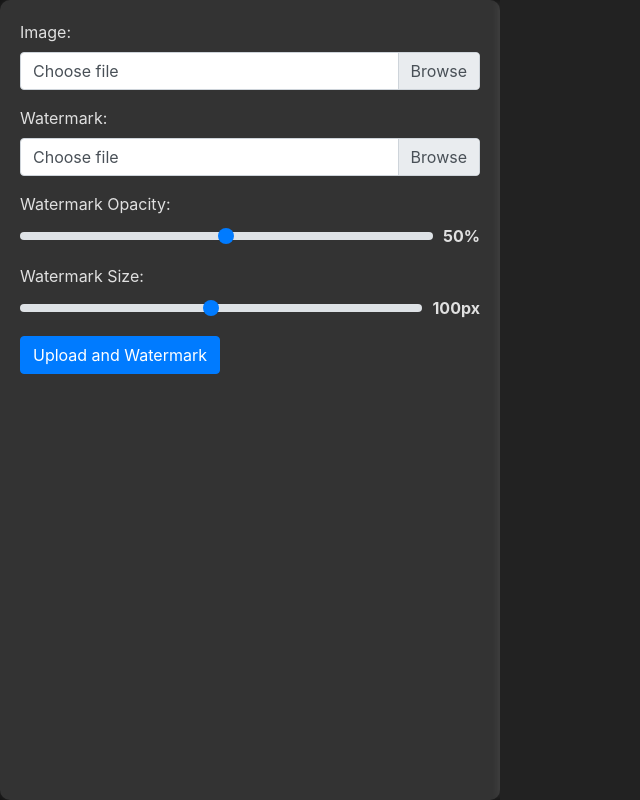
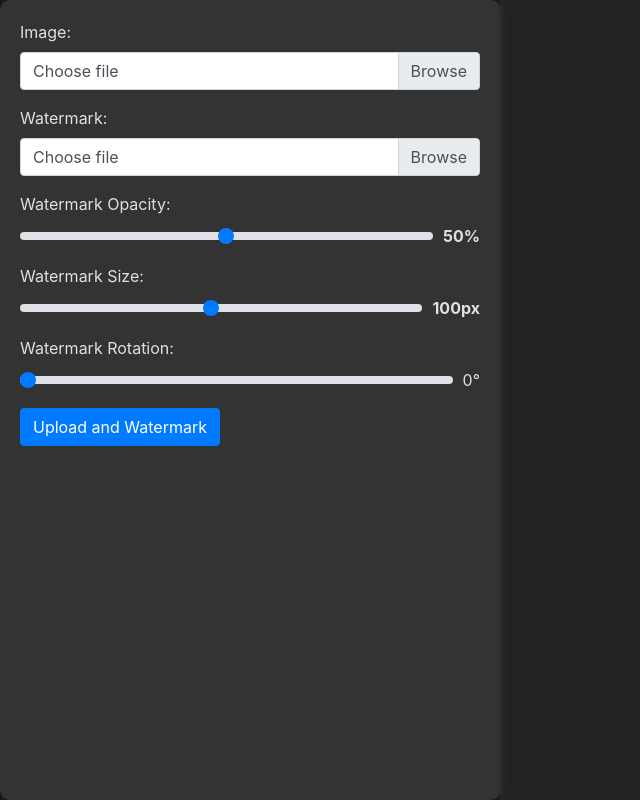
Before and after one commit to K-u-r-c/WatermarkApp, a Django app: page / in a window 1280 px wide. Shown: the whole page, without its empty margins (0-640 px from the left). Run offline with Django 5.2, Linux system fonts and the light colour scheme; some libraries are stand-ins or nearby versions.

```diff
--- a/templates/watermark_app/index.html
+++ b/templates/watermark_app/index.html
@@ -31,6 +31,7 @@
         box-shadow: 0 0 10px rgba(255, 255, 255, 0.1);
         color: #e0e0e0;
         margin: 0;
+        z-index: 1000;
       }
 
       .preview-container {
@@ -44,7 +45,7 @@
       .imagePreview {
         float: left;
         position: relative;
-        overflow: hidden;
+        overflow: visible;
         height: 100%;
       }
 
@@ -111,6 +112,14 @@
             <div class="range-field">
               <input type="range" name="size" id="size" class="custom-range" min="10" max="200" value="100" oninput="updateWatermarkSize(this.value)" required />
               <span id="sizeValue" class="size-percentage">100px</span>
+            </div>
+          </div>
+
+          <div class="form-group">
+            <label for="rotation">Watermark Rotation:</label>
+            <div class="range-field">
+              <input type="range" name="rotation" id="rotation" class="custom-range" min="0" max="360" value="0" oninput="updateWatermarkRotation(this.value)" required />
+              <span id="rotationValue" class="rotation-percentage">0°</span>
             </div>
           </div>
 
@@ -217,6 +226,7 @@
             if (isWatermark) {
               const existingWatermarkImg = document.getElementById('watermarkImg')
               if (existingWatermarkImg) {
+                previewContainer.removeChild(existingWatermarkImg.nextSibling)
                 previewContainer.removeChild(existingWatermarkImg)
               }
               const watermarkImg = document.createElement('img')
@@ -229,6 +239,14 @@
               watermarkImg.style.cursor = 'move'
               watermarkImg.setAttribute('id', 'watermarkImg')
 
+              const selectionMark = document.createElement('div')
+              selectionMark.id = 'selectionMark'
+              selectionMark.style.position = 'absolute'
+              selectionMark.style.left = '0'
+              selectionMark.style.top = '0'
+              selectionMark.style.pointerEvents = 'none'
+              selectionMark.style.border = '2px dashed blue'
+
               watermarkImg.onload = function () {
                 const baseImage = document.querySelector('#imagePreview img:not(#watermarkImg)')
                 if (baseImage) {
@@ -240,8 +258,19 @@
 
                   watermarkImg.style.width = `${document.getElementById('size').value * scaleFactor}px`
                 }
+
                 previewContainer.appendChild(watermarkImg)
-                enableDrag(watermarkImg, baseImage)
+                previewContainer.appendChild(selectionMark)
+
+                enableDrag(watermarkImg, baseImage, selectionMark)
+                adjustSelectionMark(selectionMark, watermarkImg)
+
+                watermarkImg.addEventListener('mouseenter', () => {
+                  selectionMark.style.border = '2px solid blue'
+                })
+                watermarkImg.addEventListener('mouseleave', () => {
+                  selectionMark.style.border = '2px dashed blue'
+                })
               }
               watermarkImg.setAttribute('src', e.target.result)
             } else {
@@ -260,7 +289,16 @@
         }
       }
 
-      function enableDrag(element, containerImage) {
+      function adjustSelectionMark(selectionMark, watermarkImg) {
+        selectionMark.style.width = watermarkImg.offsetWidth + 'px'
+        selectionMark.style.height = watermarkImg.offsetHeight + 'px'
+        selectionMark.style.left = watermarkImg.style.left
+        selectionMark.style.top = watermarkImg.style.top
+
+        selectionMark.style.transform = watermarkImg.style.transform
+      }
+
+      function enableDrag(element, containerImage, selectionMark) {
         let x = 0,
           y = 0,
           l = 0,
@@ -273,6 +311,7 @@
           y = e.clientY
           l = element.offsetLeft
           t = element.offsetTop
+          selectionMark.style.border = '2px solid red'
           document.onmousemove = (e) => {
             e.preventDefault()
             if (!isDragging) return
@@ -280,18 +319,18 @@
             let newX = l + e.clientX - x
             let newY = t + e.clientY - y
 
-            const elRect = element.getBoundingClientRect()
-            if (newX < 0) newX = 0
-            if (newY < 0) newY = 0
-            if (newX + elRect.width > containerImage.width) newX = containerImage.width - elRect.width
-            if (newY + elRect.height > containerImage.height) newY = containerImage.height - elRect.height
             element.style.left = newX + 'px'
             element.style.top = newY + 'px'
+
+            selectionMark.style.left = newX + 'px'
+            selectionMark.style.top = newY + 'px'
           }
           document.onmouseup = () => {
             isDragging = false
             document.onmousemove = null
             document.onmouseup = null
+            selectionMark.style.border = '2px solid blue'
+
             const baseImage = document.querySelector('#imagePreview img:not(#watermarkImg)')
             scaleX = baseImage.naturalWidth / containerImage.width
             scaleY = baseImage.naturalHeight / containerImage.height
@@ -331,6 +370,17 @@
           watermarkImg.style.height = 'auto'
         }
         document.getElementById('sizeValue').textContent = adjustedValue + 'px'
+        adjustSelectionMark(document.getElementById('selectionMark'), watermarkImg)
+      }
+
+      function updateWatermarkRotation(val) {
+        var rotationDegrees = val
+        var watermarkImg = document.getElementById('watermarkImg')
+        if (watermarkImg) {
+          watermarkImg.style.transform = `rotate(${rotationDegrees}deg)`
+          document.getElementById('rotationValue').textContent = rotationDegrees + '°'
+          adjustSelectionMark(document.getElementById('selectionMark'), watermarkImg)
+        }
       }
     </script>
   </body>
--- a/watermark_app/urls.py
+++ b/watermark_app/urls.py
@@ -1,6 +1,16 @@
-from django.urls import path
+from django.urls import path, re_path
 from . import views
+from django.views.generic.base import RedirectView
+from django.contrib.staticfiles.storage import staticfiles_storage
+from django.conf import settings
+from django.conf.urls.static import static
+from django.views.static import serve
 
 urlpatterns = [
     path("", views.apply_watermark, name="apply_watermark"),
-]
+    path(
+        "favicon.ico",
+        RedirectView.as_view(url=staticfiles_storage.url("images/favicon.png")),
+    ),
+    re_path(r"^static/(?P<path>.*)$", serve, {"document_root": settings.STATIC_ROOT}),
+] + static(settings.STATIC_URL, document_root=settings.STATIC_ROOT)
--- a/watermark_app/views.py
+++ b/watermark_app/views.py
@@ -5,25 +5,44 @@ from django.core.files.storage import default_storage
 
 
 def resize_watermark(image_size, watermark):
+    """Resize the watermark to the specified dimensions."""
     resized_watermark = watermark.resize(image_size, Image.Resampling.LANCZOS)
+    return resized_watermark
 
-    return resized_watermark
+
+def rotate_watermark(watermark, angle):
+    """Rotate the watermark by the given angle."""
+    return watermark.rotate(angle, expand=False)
+
+
+def adjust_opacity(watermark, opacity):
+    """Adjust the opacity of the watermark."""
+    assert 0 <= opacity <= 255, "Opacity must be between 0 and 255"
+    if opacity < 255:
+        alpha = watermark.split()[3]
+        alpha = alpha.point(lambda p: p * opacity / 255)
+        watermark.putalpha(alpha)
+    return watermark
 
 
 def apply_watermark(request):
     if request.method == "POST":
         image_file = request.FILES.get("image")
         if not image_file or not image_file.content_type.startswith("image"):
-            return HttpResponseBadRequest("Error: No image file provided ")
+            return HttpResponseBadRequest(
+                "Error: No image file provided or file is not an image"
+            )
 
         watermark_file = request.FILES["watermark"]
         opacity = int(request.POST["opacity"])
+        rotation_angle = -int(request.POST.get("rotation", 0))
 
         watermark_path = default_storage.save(
             "temp/" + watermark_file.name, watermark_file
         )
         watermark = Image.open(watermark_path).convert("RGBA")
         watermark = adjust_opacity(watermark, opacity)
+        watermark = rotate_watermark(watermark, rotation_angle)
 
         image_path = default_storage.save("temp/" + image_file.name, image_file)
         image = Image.open(image_path)
@@ -54,13 +73,3 @@ def apply_watermark(request):
         return response
     else:
         return render(request, "watermark_app/index.html")
-
-
-def adjust_opacity(watermark, opacity):
-    """Adjust the opacity of the watermark."""
-    assert 0 <= opacity <= 255, "Opacity must be between 0 and 255"
-    if opacity < 255:
-        alpha = watermark.split()[3]
-        alpha = alpha.point(lambda p: p * opacity / 255)
-        watermark.putalpha(alpha)
-    return watermark
--- a/watermark_project/settings.py
+++ b/watermark_project/settings.py
@@ -10,7 +10,6 @@ For the full list of settings and their values, see
 https://docs.djangoproject.com/en/5.0/ref/settings/
 """
 
-import os
 from pathlib import Path
 
 # Build paths inside the project like this: BASE_DIR / 'subdir'.
@@ -118,7 +117,8 @@ USE_TZ = True
 # https://docs.djangoproject.com/en/5.0/howto/static-files/
 
 STATIC_URL = "static/"
-STATIC_ROOT = os.path.join(BASE_DIR, "static")
+STATIC_ROOT = BASE_DIR / "static"
+STATICFILES_DIRS = ["watermark_project/static"]
 
 # Default primary key field type
 # https://docs.djangoproject.com/en/5.0/ref/settings/#default-auto-field
--- a/watermark_project/urls.py
+++ b/watermark_project/urls.py
@@ -16,9 +16,20 @@ Including another URLconf
 """
 
 from django.contrib import admin
-from django.urls import path, include
+from django.urls import path, include, re_path
+from django.views.generic.base import RedirectView
+from django.contrib.staticfiles.storage import staticfiles_storage
+from django.conf import settings
+from django.conf.urls.static import static
+from django.views.static import serve
+
 
 urlpatterns = [
     path("admin/", admin.site.urls),
     path("", include("watermark_app.urls")),
-]
+    path(
+        "favicon.ico",
+        RedirectView.as_view(url=staticfiles_storage.url("images/favicon.png")),
+    ),
+    re_path(r"^static/(?P<path>.*)$", serve, {"document_root": settings.STATIC_ROOT}),
+] + static(settings.STATIC_URL, document_root=settings.STATIC_ROOT)
```
Also changed, not shown: watermark_project/static/images/favicon.png (added).
